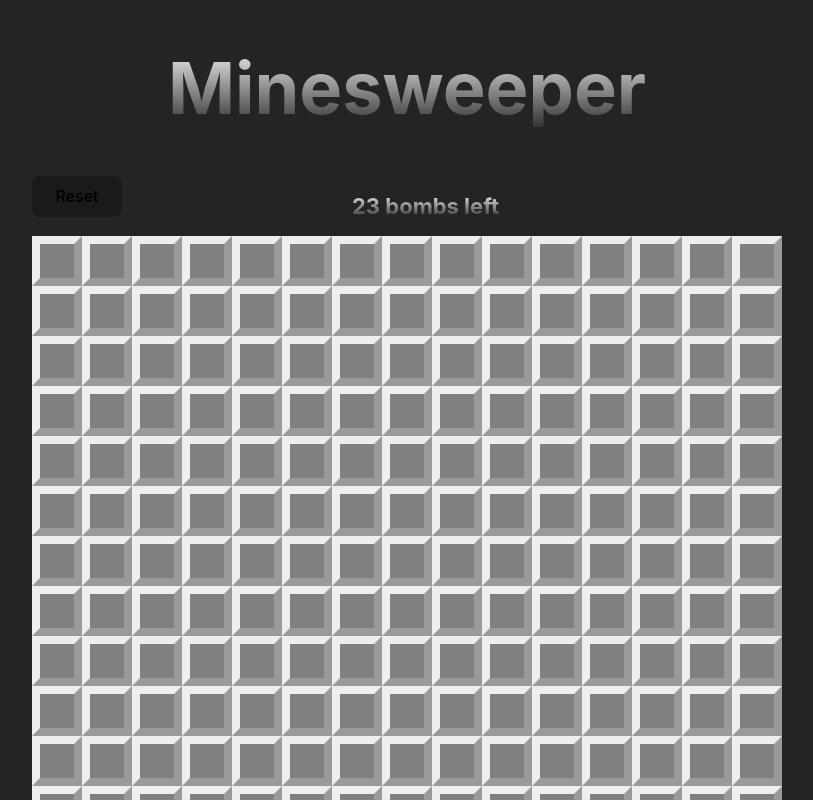
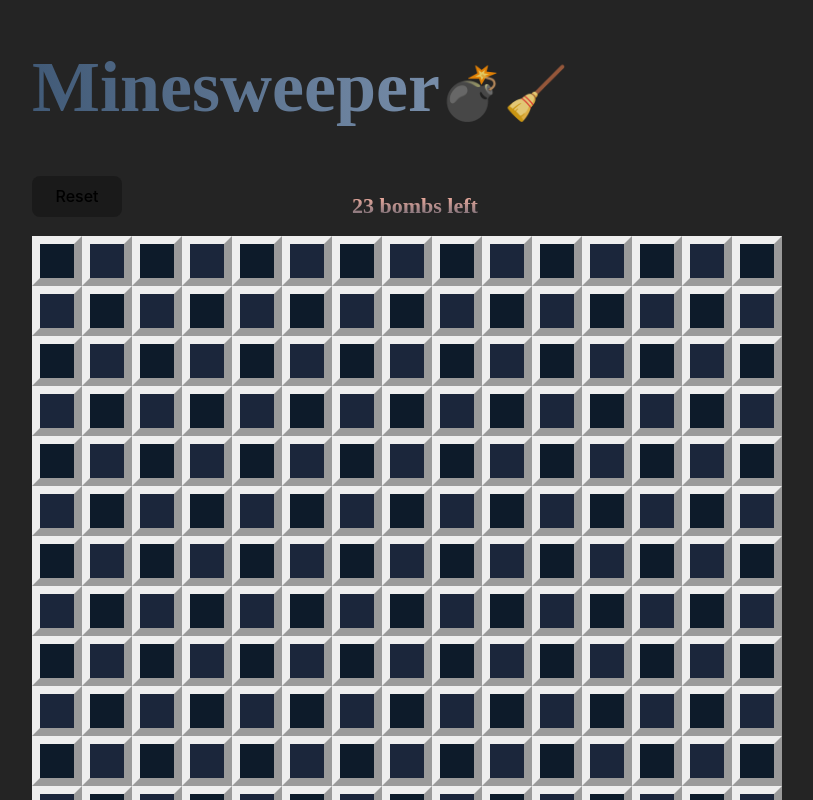
Before and after one commit to okflea/Minesweeper, a React (Vite) app: page / in a window 1280 px wide. Shown: the top 800 px of the page, without its empty margins (233-1046 px from the left). Built offline with nearby package versions, Linux system fonts and the light colour scheme.

Commit message:
3rd commit : colors

```diff
--- a/src/Minesweeper/Cell.jsx
+++ b/src/Minesweeper/Cell.jsx
@@ -11,7 +11,7 @@ const Cell = ({i,j,element}) => {
       justifyContent: 'center',
       alignItems: 'center',
       fontWeight: 'bolder',
-      backgroundColor:element.revealed?'black':'grey',
+      backgroundColor:element.revealed?(i+j)%2==0?'#415a77':'#778da9':(i+j)%2==0?'#0d1b2a':'#1b263b',
     }}
       onClick={(e) => reveal(e, i, j, grid, setGrid, gameStatus, setGameStatus)}
       onContextMenu={(e) => reveal(e, i, j, grid, setGrid, gameStatus, setGameStatus)}
--- a/src/Minesweeper/MineS.jsx
+++ b/src/Minesweeper/MineS.jsx
@@ -2,7 +2,8 @@ import Board from "./Board"
 const MineS = () => {
   return (
     <div>
-      <h1>Minesweeper</h1>
+      <h1 className="heading" style={{display:'inline-block'}}>Minesweeper </h1>
+      <h1 style={{display:'inline-block'}}>💣🧹</h1>
       <Board />
     </div>
   )
--- a/src/index.css
+++ b/src/index.css
@@ -69,18 +69,21 @@ width:100%;height:100%;position:absolute;left:0px;top:0px;overflow:hidden;
   background-color:#546fef,
 }
 
-h1 {
+.heading {
+  font-family: 'Ubuntu';
   text-align: center;
   font-size: 72px;
-  background: -webkit-linear-gradient(#eee, #333);
+	background-image: linear-gradient(to right, #415a77, #778da9);
   -webkit-background-clip: text;
   -webkit-text-fill-color: transparent;
 }
 
 
 h2 {
+
+  font-family: 'Ubuntu';
   font-size: 22px;
-  background: -webkit-linear-gradient(#eee, #333);
+  background: -webkit-linear-gradient( #ffb4a2, #6d6875);
   -webkit-background-clip: text;
   -webkit-text-fill-color: transparent;
 }
```
Also changed, not shown: 1 other file (tests, documents, lock files or other folders).
